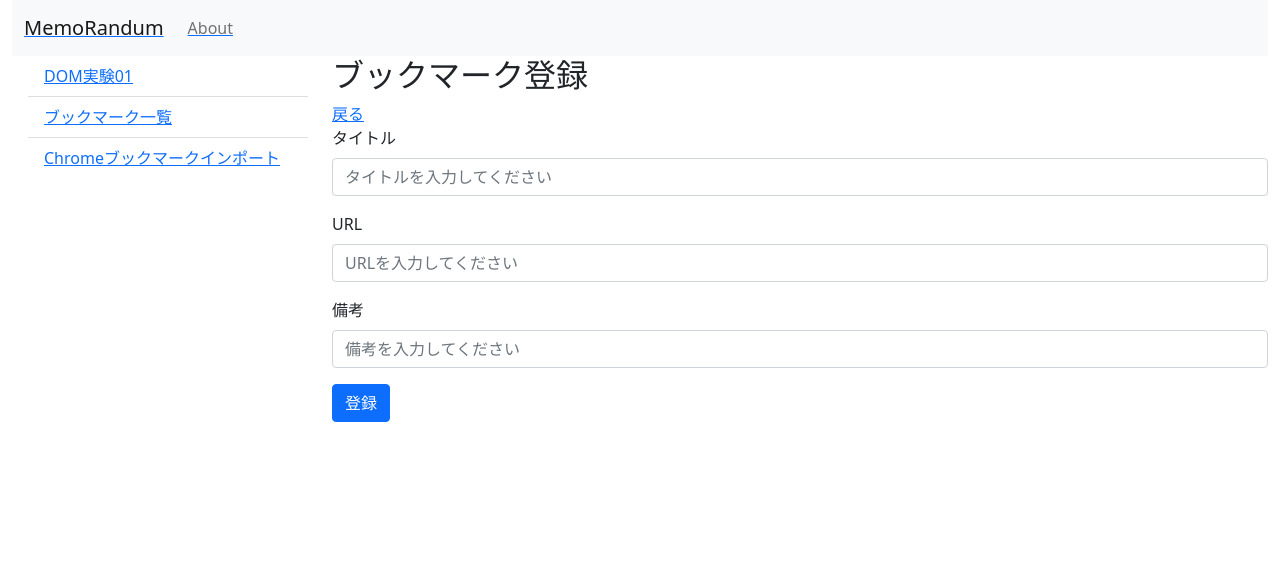
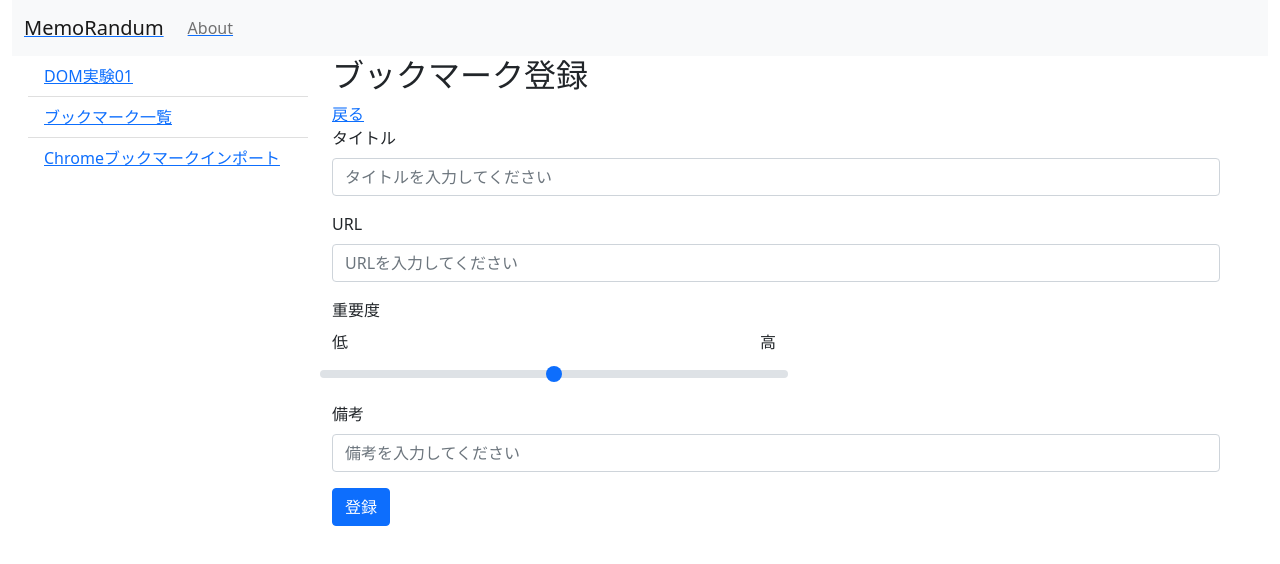
Before and after one commit to 0gravity000/memorandum, a Vue app in the folder frontend/: page /bookmarks/create in a window 1280 px wide. Shown: the top 564 px of the page. Built offline with nearby package versions, Linux system fonts and the light colour scheme.

Commit message:
bookmarks に重要度を追加

```diff
--- a/frontend/src/components/BookmarksCreate.vue
+++ b/frontend/src/components/BookmarksCreate.vue
@@ -2,7 +2,7 @@
   <div class="bookmarks-create">
     <h2>ブックマーク登録</h2>
     <router-link to="/bookmarks">戻る</router-link>
-    <form>
+    <form class=" me-5">
       <div class="mb-3">
         <label class="form-label">タイトル</label>
         <input v-model="this.title" class="form-control" placeholder="タイトルを入力してください">
@@ -10,6 +10,20 @@
       <div class="mb-3">
         <label class="form-label">URL</label>
         <input v-model="this.url" class="form-control" placeholder="URLを入力してください">
+      </div>
+      <div class="mb-3 col-6">
+        <label class="form-label">重要度</label>
+        <div class="row">
+          <div class="col">
+            <label class="form-label">低</label>
+          </div>
+          <div class="col range-label-end">
+            <label class="form-label">高</label>
+          </div>
+        </div>
+        <div class="row">
+          <input v-model="this.importance" type="range" class="form-range" min="1" max="5">
+        </div>
       </div>
       <div class="mb-3">
         <label class="form-label">備考</label>
@@ -30,6 +44,7 @@ export default {
       title: "",
       url: "",
       remarks: "",
+      importance: 3,
     }
   },
   mounted() {
@@ -43,6 +58,7 @@ export default {
         title: self.title,
         url: self.url,
         remarks: self.remarks,
+        importance: self.importance,
       })
       .then(function (res) {
         console.log(res.data)
@@ -55,3 +71,9 @@ export default {
   },
 }
 </script>
+
+<style scoped>
+.range-label-end {
+  text-align: end;
+}
+</style>
--- a/frontend/src/components/BookmarksImport.vue
+++ b/frontend/src/components/BookmarksImport.vue
@@ -112,6 +112,7 @@ export default {
         title: element.txt,
         url: element.href,
         remarks: "",
+        importance: "3",
       })
       .then(function (res) {
         console.log(res.data)
--- a/frontend/src/components/BookmarksUpdate.vue
+++ b/frontend/src/components/BookmarksUpdate.vue
@@ -11,6 +11,20 @@
       <div class="mb-3">
         <label class="form-label">URL</label>
         <input v-model="this.bookmarks.url" class="form-control" placeholder="URLを入力してください">
+      </div>
+      <div class="mb-3 col-6">
+        <label class="form-label">重要度</label>
+        <div class="row">
+          <div class="col">
+            <label class="form-label">低</label>
+          </div>
+          <div class="col range-label-end">
+            <label class="form-label">高</label>
+          </div>
+        </div>
+        <div class="row">
+          <input v-model="this.bookmarks.importance" type="range" class="form-range" min="1" max="5">
+        </div>
       </div>
       <div class="mb-3">
         <label class="form-label">備考</label>
@@ -61,6 +75,7 @@ export default {
         title: this.bookmarks.title,
         url: this.bookmarks.url,
         remarks: this.bookmarks.remarks,
+        importance: this.bookmarks.importance,
       })
       .then(function (res) {
         console.log(res.data)
@@ -73,3 +88,9 @@ export default {
   },
 }
 </script>
+
+<style scoped>
+.range-label-end {
+  text-align: end;
+}
+</style>
```
Also changed, not shown: 1 other file (tests, documents, lock files or other folders).
